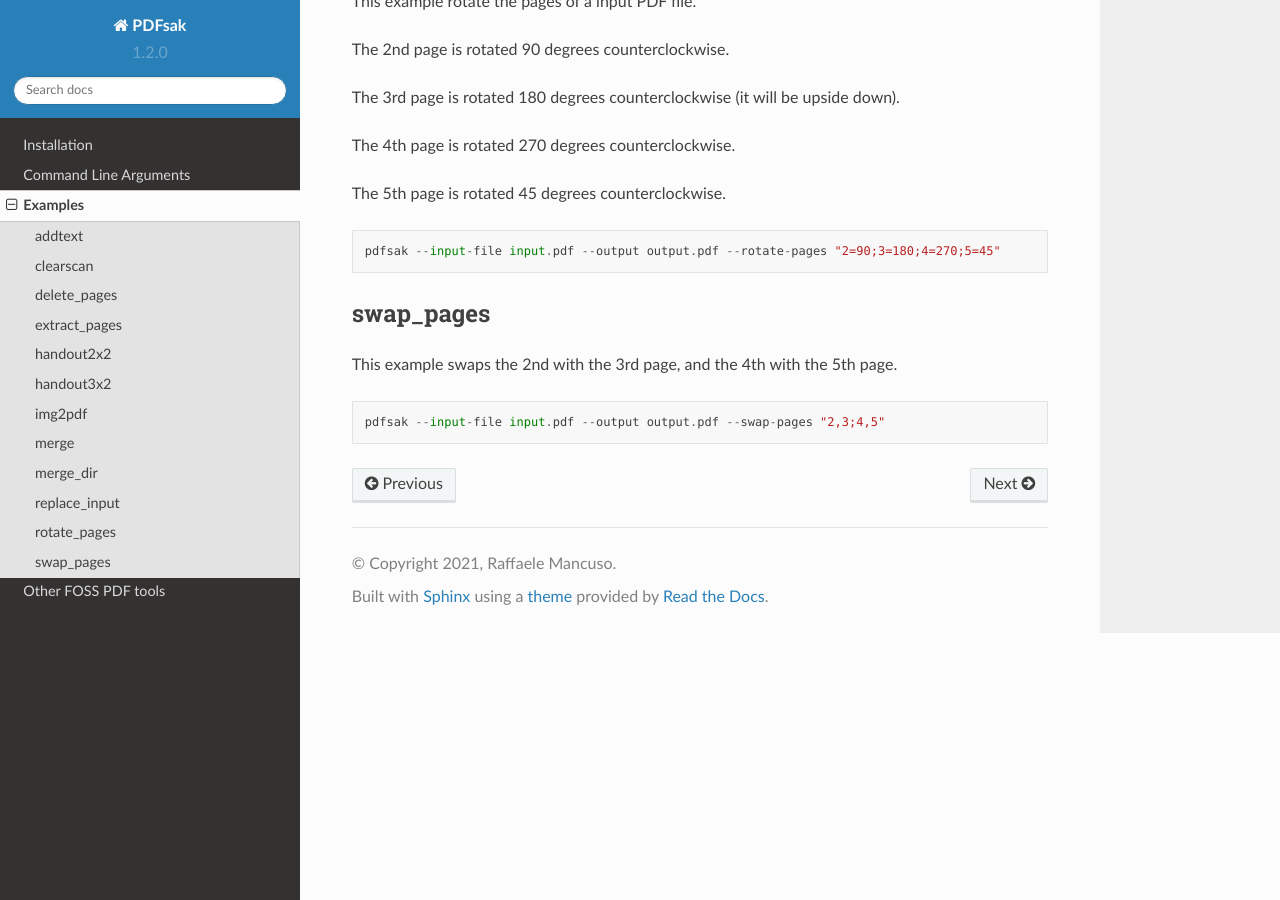
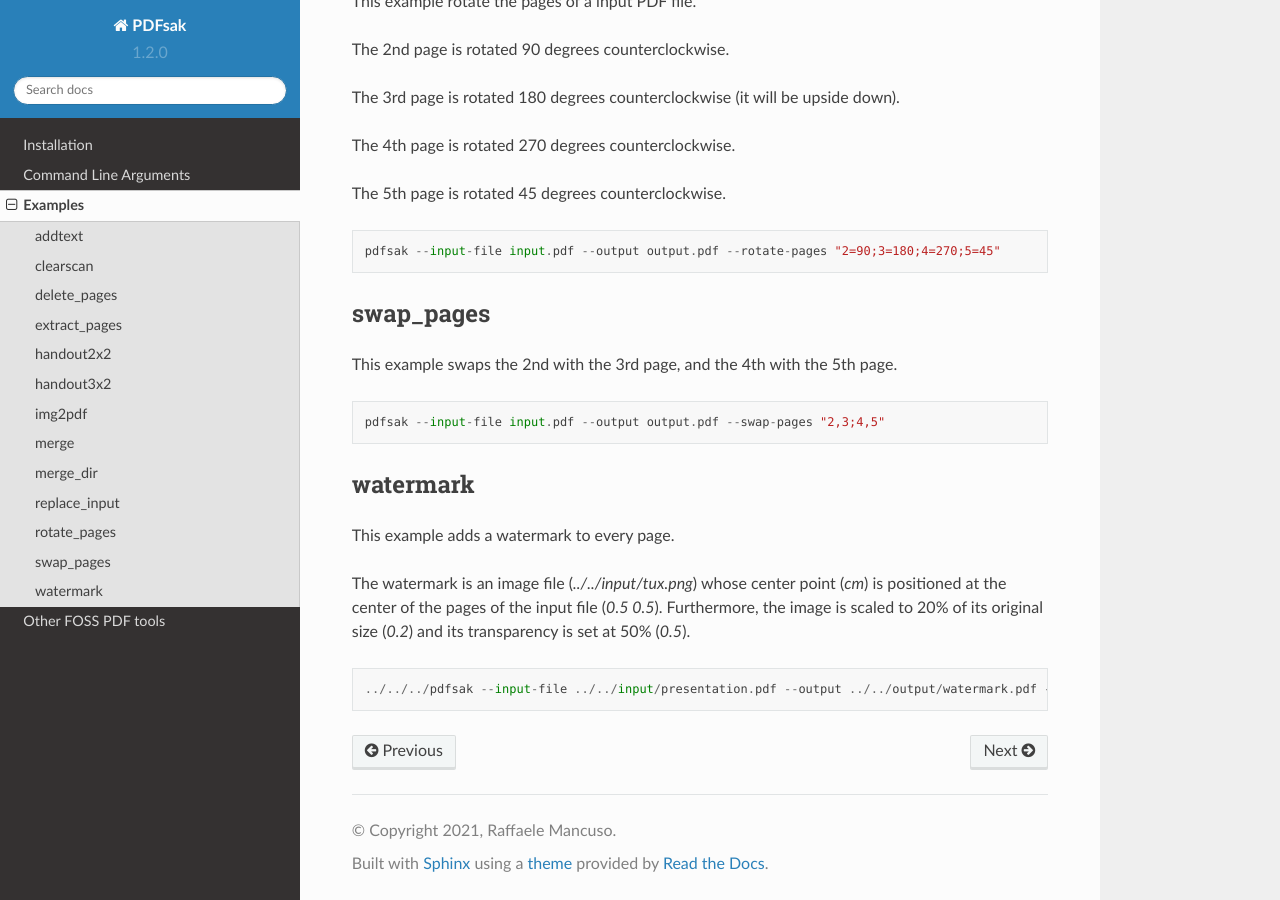
Before and after one commit to raffaem/pdfsak, a Sphinx documentation site: the page built from docs/source/examples.rst, in a window 1280 px wide and 900 px high, scrolled down 2471 px. Built offline with Sphinx 7.4.7 and the Read the Docs theme 2.0.0, drawn with Linux system fonts in a browser that asks for light colours.

Commit message:
Add watermark example to docs

```diff
--- a/docs/source/examples.rst
+++ b/docs/source/examples.rst
@@ -139,3 +139,14 @@
 ::
 
     pdfsak --input-file input.pdf --output output.pdf --swap-pages "2,3;4,5"
+
+watermark
+---------
+
+This example adds a watermark to every page.
+
+The watermark is an image file (`../../input/tux.png`) whose center point (`cm`) is positioned at the center of the pages of the input file (`0.5 0.5`). Furthermore, the image is scaled to 20% of its original size (`0.2`) and its transparency is set at 50% (`0.5`).
+
+::
+
+    ../../../pdfsak --input-file ../../input/presentation.pdf --output ../../output/watermark.pdf --watermark ../../input/tux.png cm 0.5 0.5 0.2 0.5
```
Also changed, not shown: 1 other file.
